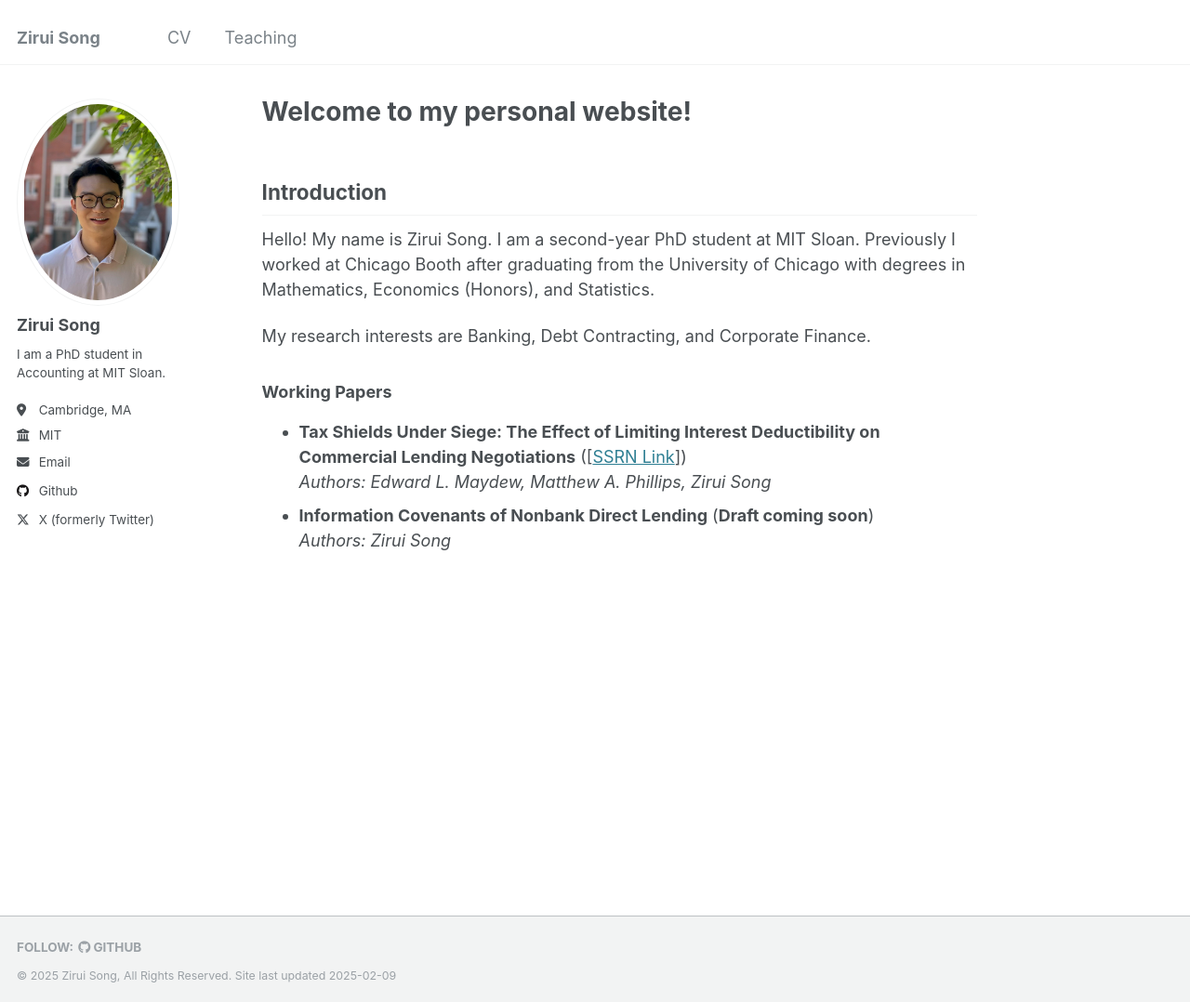
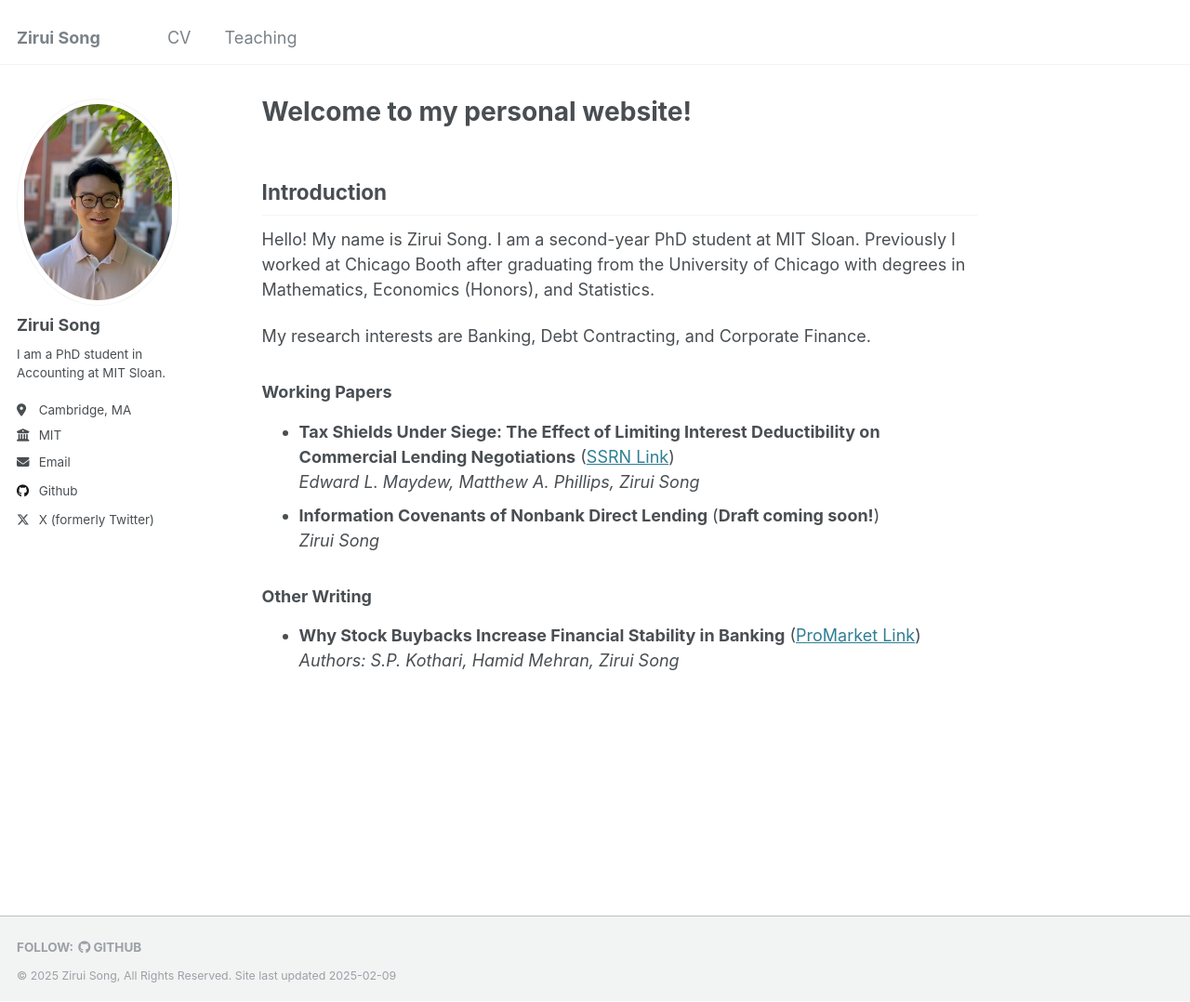
Before and after one commit to zirui-song/zirui-song.github.io, a Jekyll site: the page built from _pages/about.md, in a window 1280 px wide and 1078 px high. Shown: the whole window at 93% size. Built offline with Jekyll 4.4.1, drawn with Linux system fonts in a browser that asks for light colours.

Commit message:
Update other writing

```diff
--- a/_pages/about.md
+++ b/_pages/about.md
@@ -14,7 +14,11 @@ Hello! My name is Zirui Song. I am a second-year PhD student at MIT Sloan. Previ
 My research interests are Banking, Debt Contracting, and Corporate Finance.
 
 ### Working Papers
-- **Tax Shields Under Siege: The Effect of Limiting Interest Deductibility on Commercial Lending Negotiations** ([<a href="https://ssrn.com/abstract=5123295" target="_blank" rel="noopener noreferrer">SSRN Link</a>])
-  *Authors: Edward L. Maydew, Matthew A. Phillips, Zirui Song*
-- **Information Covenants of Nonbank Direct Lending** (**Draft coming soon**)
-  *Authors: Zirui Song*
+- **Tax Shields Under Siege: The Effect of Limiting Interest Deductibility on Commercial Lending Negotiations** (<a href="https://ssrn.com/abstract=5123295" target="_blank" rel="noopener noreferrer">SSRN Link</a>)
+  *Edward L. Maydew, Matthew A. Phillips, Zirui Song*
+- **Information Covenants of Nonbank Direct Lending** (**Draft coming soon!**)
+  *Zirui Song*
+
+### Other Writing
+- **Why Stock Buybacks Increase Financial Stability in Banking** (<a href="https://www.promarket.org/2024/12/12/why-stock-buybacks-increase-financial-stability-in-banking/" target="_blank" rel="noopener noreferrer">ProMarket Link</a>)
+  *Authors: S.P. Kothari, Hamid Mehran, Zirui Song*
```
